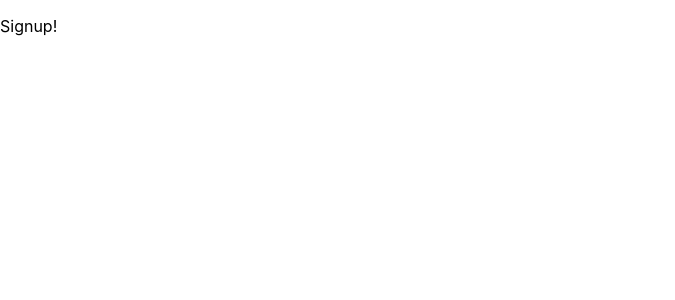
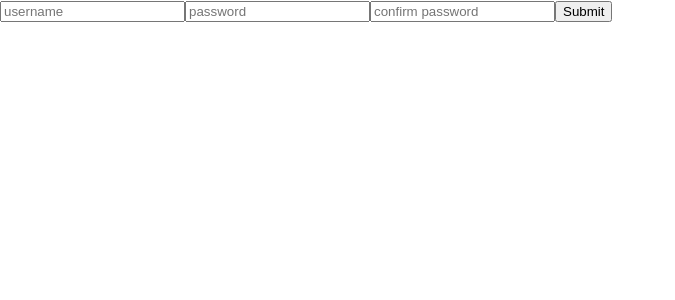
Before and after one commit to kerneltux0/Iter_Fabulas, a React (Create React App) app in the folder client/: page /signup in a window 1280 px wide. Shown: the top 300 px of the page, without its empty margins (0-675 px from the left). Built offline with nearby package versions, Linux system fonts and the light colour scheme.

Commit message:
updated signup.js setup initial state started signup form

```diff
--- a/client/src/components/signup.js
+++ b/client/src/components/signup.js
@@ -1,10 +1,21 @@
 import React, {Component} from 'react';
 
 class Signup extends Component {
+  state = {
+    username: '',
+    password: '',
+    password_confirmation: ''
+  }
+
   render(){
     return(
       <div>
-        <p>Signup!</p>
+        <form>
+          <input type='text' value={this.state.username} name='username' placeholder='username' />
+          <input type='password' value={this.state.password} name='password' placeholder='password' />
+          <input type='password' value={this.state.password_confirmation} name='password confirmation' placeholder='confirm password' />
+          <input type='submit' />
+        </form>
       </div>
     )
   }
```
